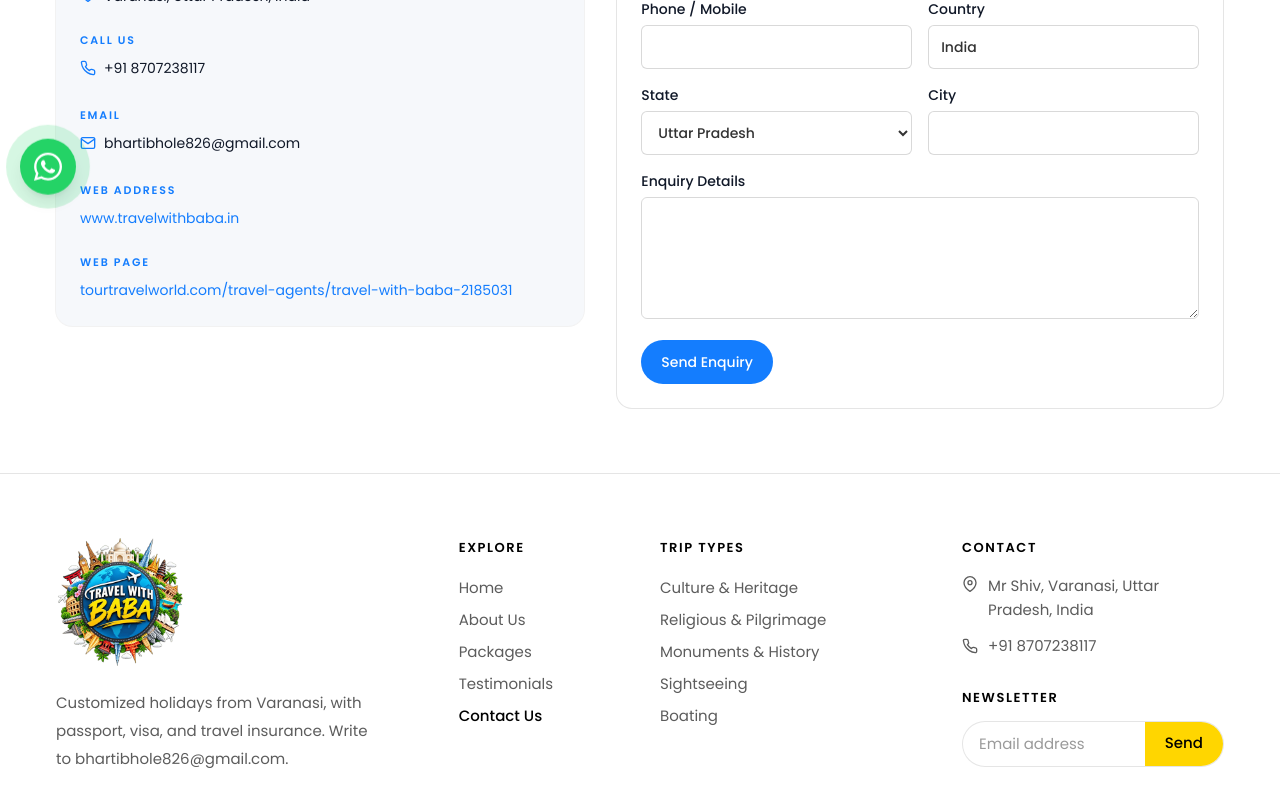
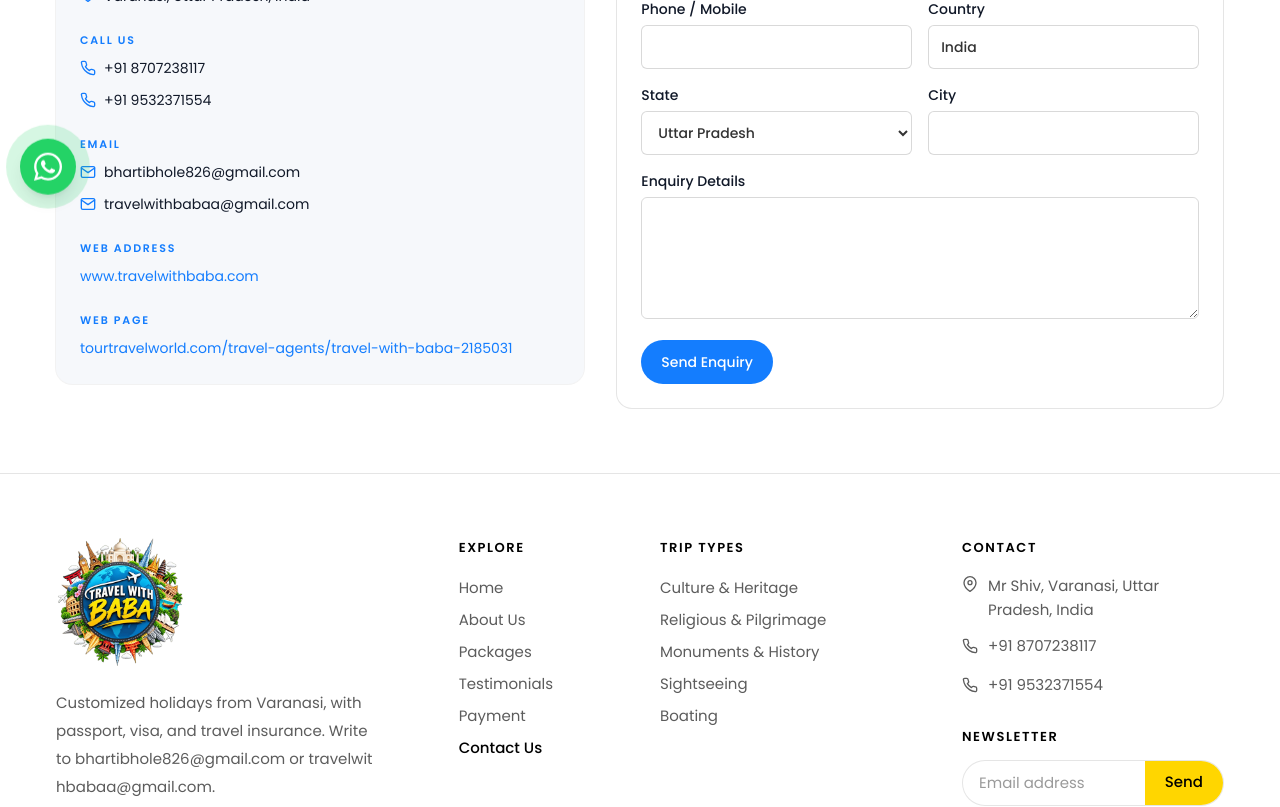
Before and after one commit to devvratsarkar/travelwithbaba, a React (Vite) app: page /contact in a window 1280 px wide. Shown: the part 580-1387 px from the top of the page. Built offline with nearby package versions, Linux system fonts and the light colour scheme.

Commit message:
add payment QR code and update contact page

```diff
--- a/src/components/layout/Footer.jsx
+++ b/src/components/layout/Footer.jsx
@@ -30,7 +30,16 @@ export default function Footer() {
             <Logo className="logo-footer" />
           </Link>
           <p className="mt-4 max-w-xs text-[15px] leading-7 text-[#5c5c5c]">
-            Customized holidays from Varanasi, with passport, visa, and travel insurance. Write to {contact.email}.
+            Customized holidays from Varanasi, with passport, visa, and travel insurance. Write to{' '}
+            {contact.emails.map((email, index) => (
+              <span key={email}>
+                {index > 0 ? ' or ' : null}
+                <a href={`mailto:${email}`} className="break-all hover:text-black">
+                  {email}
+                </a>
+              </span>
+            ))}
+            .
           </p>
           <ul className="mt-6 flex items-center gap-1">
             {socialLinks.map((item) => (
@@ -80,12 +89,14 @@ export default function Footer() {
                 {contact.person}, {contact.address}
               </span>
             </li>
-            <li>
-              <a href={contact.phoneHref} className="inline-flex items-center gap-2.5 transition-colors hover:text-black">
-                <FiPhone className="size-4 shrink-0" aria-hidden="true" />
-                {contact.phone}
-              </a>
-            </li>
+            {contact.phones.map((item) => (
+              <li key={item.href}>
+                <a href={item.href} className="inline-flex items-center gap-2.5 transition-colors hover:text-black">
+                  <FiPhone className="size-4 shrink-0" aria-hidden="true" />
+                  {item.label}
+                </a>
+              </li>
+            ))}
           </ul>
 
           <form
--- a/src/components/layout/header/OffCanvasMenu.jsx
+++ b/src/components/layout/header/OffCanvasMenu.jsx
@@ -69,15 +69,19 @@ export default function OffCanvasMenu({ open, onClose }) {
           <PrimaryMenu mobile onNavigate={onClose} />
         </div>
         <div className="border-t border-white/10 px-5 py-5">
-          <a href={contact.phoneHref} className="flex items-center gap-3 text-white">
+          <div className="space-y-3">
+            {contact.phones.map((item) => (
+              <a key={item.href} href={item.href} className="flex items-center gap-3 text-white">
                 <span className="grid size-10 shrink-0 place-items-center rounded-full bg-gold text-black">
                   <FiPhone className="size-4" aria-hidden="true" />
                 </span>
                 <span>
                   <span className="block text-[11px] tracking-[0.14em] text-white/50 uppercase">Call {contact.person}</span>
-              <span className="mt-0.5 block text-sm font-medium">{contact.phone}</span>
+                  <span className="mt-0.5 block text-sm font-medium">{item.label}</span>
                 </span>
               </a>
+            ))}
+          </div>
           <p className="mt-3 flex items-start gap-3 text-sm leading-5 text-white/60">
             <FiMapPin className="mt-0.5 size-4 shrink-0 text-gold" aria-hidden="true" />
             <span>{contact.address}</span>
--- a/src/data/homeContent.js
+++ b/src/data/homeContent.js
@@ -22,7 +22,12 @@ export const contact = {
   address: 'Varanasi, Uttar Pradesh, India',
   phone: '+91 8707238117',
   phoneHref: 'tel:+918707238117',
+  phones: [
+    { label: '+91 8707238117', href: 'tel:+918707238117' },
+    { label: '+91 9532371554', href: 'tel:+919532371554' },
+  ],
   email: 'bhartibhole826@gmail.com',
+  emails: ['bhartibhole826@gmail.com', 'travelwithbabaa@gmail.com'],
   whatsapp:
     'https://api.whatsapp.com/send?phone=918707238117&text=Hello!%20I%20found%20your%20website%20and%20am%20interested%20in%20your%20packages.',
 }
@@ -40,6 +45,7 @@ export const navItems = [
     })),
   },
   { label: 'Testimonials', to: '/testimonials' },
+  { label: 'Payment', to: '/payment' },
   { label: 'Contact Us', to: '/contact' },
 ]
 
--- a/src/pages/about/AboutPage.jsx
+++ b/src/pages/about/AboutPage.jsx
@@ -69,18 +69,22 @@ export default function AboutPage() {
                   <FiMapPin className="mt-0.5 size-4 shrink-0 text-primary" aria-hidden="true" />
                   <span>{contact.address}</span>
                 </li>
-                <li>
-                  <a href={contact.phoneHref} className="flex gap-3 hover:text-primary">
+                {contact.phones.map((item) => (
+                  <li key={item.href}>
+                    <a href={item.href} className="flex gap-3 hover:text-primary">
                       <FiPhone className="mt-0.5 size-4 shrink-0 text-primary" aria-hidden="true" />
-                    <span>{contact.phone}</span>
+                      <span>{item.label}</span>
                     </a>
                   </li>
-                <li>
-                  <a href={`mailto:${contact.email}`} className="flex gap-3 hover:text-primary">
+                ))}
+                {contact.emails.map((email) => (
+                  <li key={email}>
+                    <a href={`mailto:${email}`} className="flex gap-3 hover:text-primary">
                       <FiMail className="mt-0.5 size-4 shrink-0 text-primary" aria-hidden="true" />
-                    <span className="break-all">{contact.email}</span>
+                      <span className="break-all">{email}</span>
                     </a>
                   </li>
+                ))}
               </ul>
               <Link
                 to="/packages"
--- a/src/pages/contact/ContactPage.jsx
+++ b/src/pages/contact/ContactPage.jsx
@@ -113,35 +113,44 @@ export default function ContactPage() {
               </div>
               <div>
                 <dt className="text-[11px] font-semibold tracking-[0.16em] text-primary uppercase">Call Us</dt>
-                <dd className="mt-1">
-                  <a href={contact.phoneHref} className="inline-flex items-center gap-2 text-[#101828] hover:text-primary">
+                <dd className="mt-1 space-y-2">
+                  {contact.phones.map((item) => (
+                    <a
+                      key={item.href}
+                      href={item.href}
+                      className="flex items-center gap-2 text-[#101828] hover:text-primary"
+                    >
                       <FiPhone className="size-4 text-primary" aria-hidden="true" />
-                    {contact.phone}
+                      {item.label}
                     </a>
+                  ))}
                 </dd>
               </div>
               <div>
                 <dt className="text-[11px] font-semibold tracking-[0.16em] text-primary uppercase">Email</dt>
-                <dd className="mt-1">
+                <dd className="mt-1 space-y-2">
+                  {contact.emails.map((email) => (
                     <a
-                    href={`mailto:${contact.email}`}
-                    className="inline-flex items-center gap-2 break-all text-[#101828] hover:text-primary"
+                      key={email}
+                      href={`mailto:${email}`}
+                      className="flex items-center gap-2 break-all text-[#101828] hover:text-primary"
                     >
                       <FiMail className="size-4 shrink-0 text-primary" aria-hidden="true" />
-                    {contact.email}
+                      {email}
                     </a>
+                  ))}
                 </dd>
               </div>
               <div>
                 <dt className="text-[11px] font-semibold tracking-[0.16em] text-primary uppercase">Web Address</dt>
                 <dd className="mt-1">
                   <a
-                    href="https://www.travelwithbaba.in"
+                    href="https://www.travelwithbaba.com"
                     target="_blank"
                     rel="noreferrer"
                     className="text-primary hover:underline"
                   >
-                    www.travelwithbaba.in
+                    www.travelwithbaba.com
                   </a>
                 </dd>
               </div>
--- a/src/pages/packages/PackageDetailPage.jsx
+++ b/src/pages/packages/PackageDetailPage.jsx
@@ -128,12 +128,15 @@ export default function PackageDetailPage() {
               >
                 Send Enquiry
               </a>
-              <a
-                href={contact.phoneHref}
-                className="rounded-full border border-black/15 px-4 py-3 text-center text-sm font-medium text-[#101828] hover:border-primary hover:text-primary"
-              >
-                Call {contact.phone}
-              </a>
+              {contact.phones.map((item) => (
+                <a
+                  key={item.href}
+                  href={item.href}
+                  className="rounded-full border border-black/15 px-4 py-3 text-center text-sm font-medium text-[#101828] hover:border-primary hover:text-primary"
+                >
+                  Call {item.label}
+                </a>
+              ))}
             </div>
             <ul className="mt-5 flex flex-wrap gap-2">
               {item.themes.map((theme) => (
--- /dev/null
+++ b/src/pages/payment/PaymentPage.jsx
@@ -0,0 +1,61 @@
+import { useEffect } from 'react'
+import { Link } from 'react-router-dom'
+import paymentQr from '../../assets/payment-qr.webp'
+
+export default function PaymentPage() {
+  useEffect(() => {
+    document.title = 'Make a Payment | Travel with Baba'
+    return () => {
+      document.title = 'Travel with Baba - Passport & Visa Services in Varanasi'
+    }
+  }, [])
+
+  return (
+    <>
+      <section className="band-navy pt-28 pb-12 text-white sm:pt-32 sm:pb-16">
+        <div className="custom_container">
+          <p className="text-sm text-white/70">
+            <Link to="/" className="hover:text-gold">
+              Home
+            </Link>
+            <span className="px-2">/</span>
+            <span>Make a Payment</span>
+          </p>
+          <h1 className="mt-4 font-sans text-3xl font-medium sm:text-5xl">Make a Payment</h1>
+          <p className="mt-4 max-w-2xl text-sm leading-7 text-white/75 sm:text-base">
+            Scan the QR with any UPI app to pay Travel With Baba.
+          </p>
+        </div>
+      </section>
+
+      <section className="bg-white py-12 sm:py-16">
+        <div className="custom_container grid items-center gap-8 lg:grid-cols-[minmax(0,22rem)_minmax(0,1fr)]">
+          <img
+            src={paymentQr}
+            alt="UPI QR code for Shivshankar Bharti, 8707238117@sbi, State Bank of India 3365"
+            width={600}
+            height={814}
+            className="mx-auto w-full max-w-sm rounded-2xl bg-white shadow-sm ring-1 ring-black/5"
+          />
+          <div className="rounded-2xl bg-[#f6f8fb] p-6 ring-1 ring-black/5">
+            <p className="text-[11px] font-semibold tracking-[0.16em] text-primary uppercase">Pay to</p>
+            <p className="mt-2 font-sans text-2xl font-medium text-[#101828]">Shivshankar Bharti</p>
+            <dl className="mt-6 space-y-5 text-sm leading-6">
+              <div>
+                <dt className="text-[11px] font-semibold tracking-[0.16em] text-primary uppercase">UPI ID</dt>
+                <dd className="mt-1 text-base text-[#101828]">8707238117@sbi</dd>
+              </div>
+              <div>
+                <dt className="text-[11px] font-semibold tracking-[0.16em] text-primary uppercase">Receiving in</dt>
+                <dd className="mt-1 text-base text-[#101828]">State Bank of India 3365</dd>
+              </div>
+            </dl>
+            <p className="mt-6 text-sm leading-6 text-muted">
+              Open PhonePe, Google Pay, Paytm, or any UPI app, scan this code, and enter the amount before you pay.
+            </p>
+          </div>
+        </div>
+      </section>
+    </>
+  )
+}
--- a/src/routes/routeHelper.jsx
+++ b/src/routes/routeHelper.jsx
@@ -1,6 +1,7 @@
 import MainLayout from '../components/layout/MainLayout.jsx'
 import AboutPage from '../pages/about/AboutPage'
 import ContactPage from '../pages/contact/ContactPage'
+import PaymentPage from '../pages/payment/PaymentPage'
 import TestimonialsPage from '../pages/testimonials/TestimonialsPage'
 import HomePage from '../pages/home/Home'
 import PackageDetailPage from '../pages/packages/PackageDetailPage'
@@ -26,6 +27,10 @@ export const RouterData = [
         element: <TestimonialsPage />,
       },
       {
+        path: '/payment',
+        element: <PaymentPage />,
+      },
+      {
         path: '/contact',
         element: <ContactPage />,
       },
```
Also changed, not shown: src/assets/payment-qr.webp (added). Lines whose indentation alone changed are shown as unchanged.
